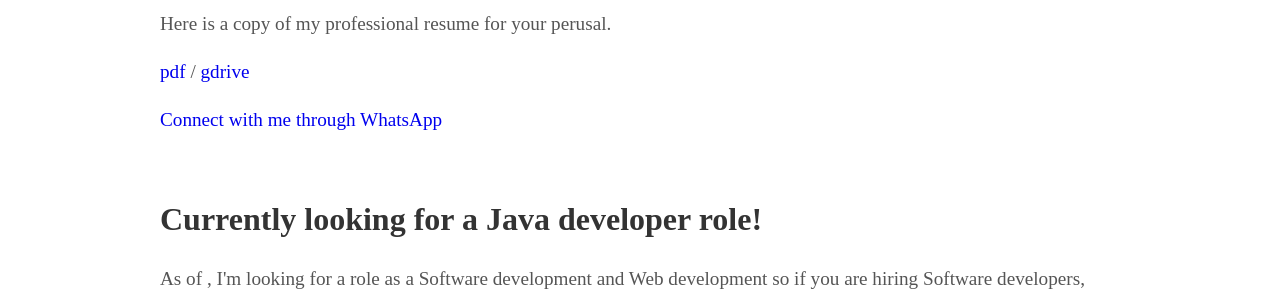
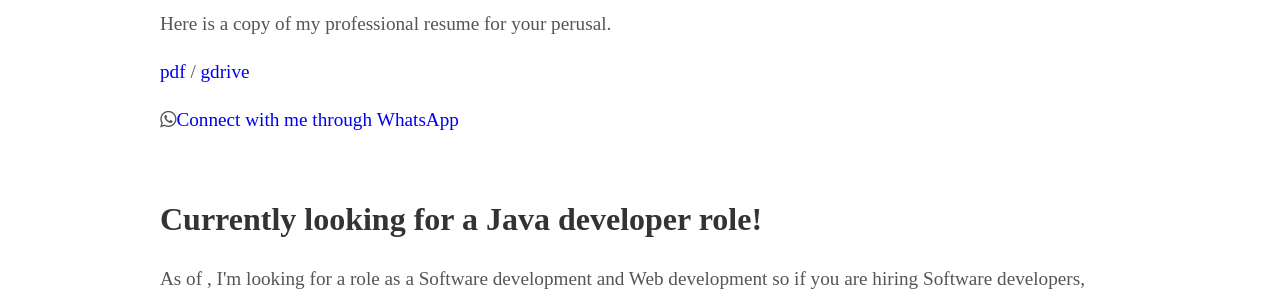
Before and after one commit to praveenspk/praveenspk.github.io, a Jekyll site: the page built from index.html, in a window 1280 px wide. Shown: the part 2787-3086 px from the top of the page. Built offline with Jekyll 4.4.1, drawn with Linux system fonts in a browser that asks for light colours; some web fonts are replaced.

Commit message:
Update about.html

```diff
--- a/_includes/about.html
+++ b/_includes/about.html
@@ -39,7 +39,7 @@
   <div>
       <p>Here is a copy of my professional resume for your perusal.</p>
       <p><a href="assets/pdf/resume.pdf">pdf</a> / <a href="https://drive.google.com/file/d/1QaLWlv1ksmcIi2QWII1zMEKt5SC4ZQ3T/view?usp=sharing">gdrive</a></p>
-    <p><a aria-label="My WhatsApp" target="_blank" href="https://wa.me/919490137902/?text=Hello">Connect with me through WhatsApp</a>
+    <p><span class="whatsapp"> <i class="fa fa-whatsapp"><a aria-label="My WhatsApp" target="_blank" href="https://wa.me/919490137902/?text=Hello">Connect with me through WhatsApp</a></i>
    </p>
   </div>
 
```
